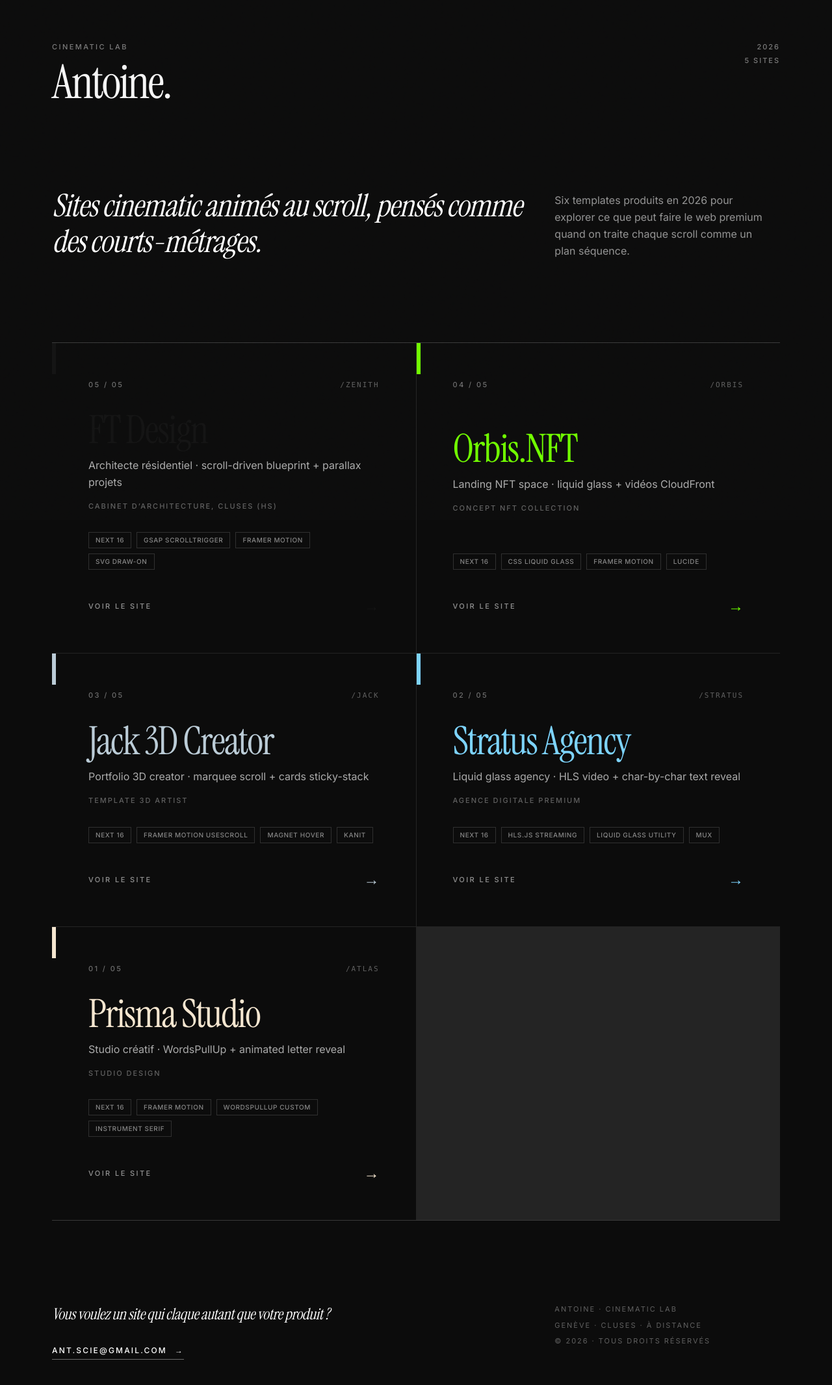
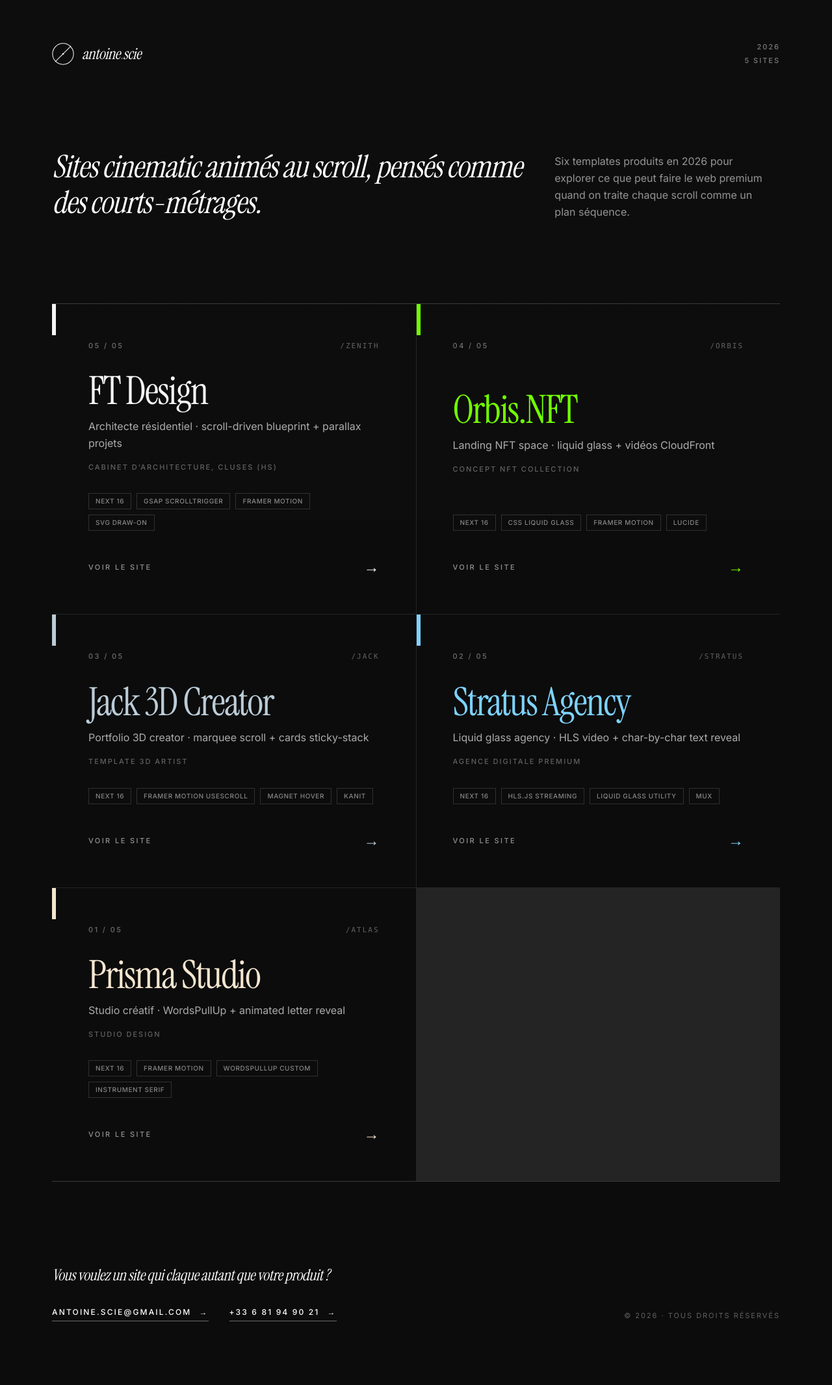
Before and after one commit to HighRix/antoine-cinematic-lab, a Next.js app: page / in a window 1280 px wide. Shown: the top 2132 px of the page at 65% size. Built offline with nearby package versions, Linux system fonts and the light colour scheme.

Commit message:
Portfolio index: logomark, FT accent->white, contact email/phone, slim footer

```diff
--- a/app/page.tsx
+++ b/app/page.tsx
@@ -24,7 +24,7 @@ const TEMPLATES: Template[] = [
     tagline: 'Architecte résidentiel · scroll-driven blueprint + parallax projets',
     client: 'Cabinet d’architecture, Cluses (HS)',
     stack: ['Next 16', 'GSAP ScrollTrigger', 'Framer Motion', 'SVG draw-on'],
-    accent: '#141414',
+    accent: '#F5F5F5',
     number: '05',
   },
   {
@@ -69,16 +69,32 @@ export default function PortfolioIndex() {
   return (
     <main className="min-h-screen bg-[#0C0C0C] text-[#F5F5F5] antialiased">
       <div className="max-w-[1400px] mx-auto px-6 sm:px-10 md:px-14 lg:px-20">
-        {/* Header */}
-        <header className="pt-12 md:pt-16 pb-20 md:pb-32 flex items-baseline justify-between gap-8">
-          <div>
-            <span className="block text-[11px] font-medium tracking-[0.22em] uppercase text-white/45 mb-3">
-              Cinematic Lab
+        {/* Header — minimal logomark + name */}
+        <header className="pt-12 md:pt-16 pb-20 md:pb-32 flex items-center justify-between gap-8">
+          <a href="/" className="group inline-flex items-center gap-3" aria-label="Antoine — Studio">
+            {/* Logomark : geometric "A·S" mark, clean and editorial */}
+            <svg
+              width="34"
+              height="34"
+              viewBox="0 0 40 40"
+              fill="none"
+              xmlns="http://www.w3.org/2000/svg"
+              aria-hidden
+              className="transition-transform duration-500 group-hover:rotate-180"
+            >
+              {/* outer ring */}
+              <circle cx="20" cy="20" r="19" stroke="#F5F5F5" strokeWidth="1.2" />
+              {/* slash separator */}
+              <line x1="6" y1="34" x2="34" y2="6" stroke="#F5F5F5" strokeWidth="1.2" strokeLinecap="round" />
+              {/* tiny stroke accents */}
+              <circle cx="20" cy="20" r="1.6" fill="#F5F5F5" />
+            </svg>
+
+            <span className="font-serif italic text-[22px] md:text-[24px] tracking-[-0.02em] leading-none text-white">
+              antoine<span className="text-white/40">.</span>scie
             </span>
-            <h1 className="font-serif text-4xl md:text-6xl lg:text-7xl tracking-[-0.04em] leading-[0.95]">
-              Antoine.
-            </h1>
-          </div>
+          </a>
+
           <div className="hidden md:flex flex-col items-end gap-1 text-[11px] font-medium tracking-[0.18em] uppercase text-white/45">
             <span>2026</span>
             <span>{TEMPLATES.length} sites</span>
@@ -175,18 +191,27 @@ export default function PortfolioIndex() {
             <p className="font-serif italic text-xl md:text-2xl tracking-[-0.02em] leading-[1.3] text-white max-w-[560px]">
               Vous voulez un site qui claque autant que votre produit ?
             </p>
-            <a
-              href="mailto:ant.scie@gmail.com"
-              className="inline-flex items-center gap-3 mt-8 text-[12px] font-medium tracking-[0.18em] uppercase text-white border-b border-white/40 pb-1 hover:border-white transition-colors"
-            >
-              ant.scie@gmail.com
-              <span aria-hidden>→</span>
-            </a>
+            <div className="flex flex-wrap items-center gap-x-8 gap-y-3 mt-8">
+              <a
+                href="mailto:antoine.scie@gmail.com"
+                className="inline-flex items-center gap-3 text-[12px] font-medium tracking-[0.18em] uppercase text-white border-b border-white/40 pb-1 hover:border-white transition-colors"
+              >
+                antoine.scie@gmail.com
+                <span aria-hidden>→</span>
+              </a>
+              <a
+                href="tel:+33681949021"
+                className="inline-flex items-center gap-3 text-[12px] font-medium tracking-[0.18em] uppercase text-white border-b border-white/40 pb-1 hover:border-white transition-colors"
+              >
+                +33 6 81 94 90 21
+                <span aria-hidden>→</span>
+              </a>
+            </div>
           </div>
-          <div className="md:col-span-4 md:col-start-9 flex flex-col gap-2 text-[11px] tracking-[0.18em] uppercase text-white/35">
-            <span>Antoine · Cinematic Lab</span>
-            <span>Genève · Cluses · à distance</span>
-            <span>© 2026 · tous droits réservés</span>
+          <div className="md:col-span-4 md:col-start-9 flex md:justify-end items-end">
+            <span className="text-[11px] tracking-[0.18em] uppercase text-white/35">
+              © 2026 · tous droits réservés
+            </span>
           </div>
         </footer>
       </div>
```
